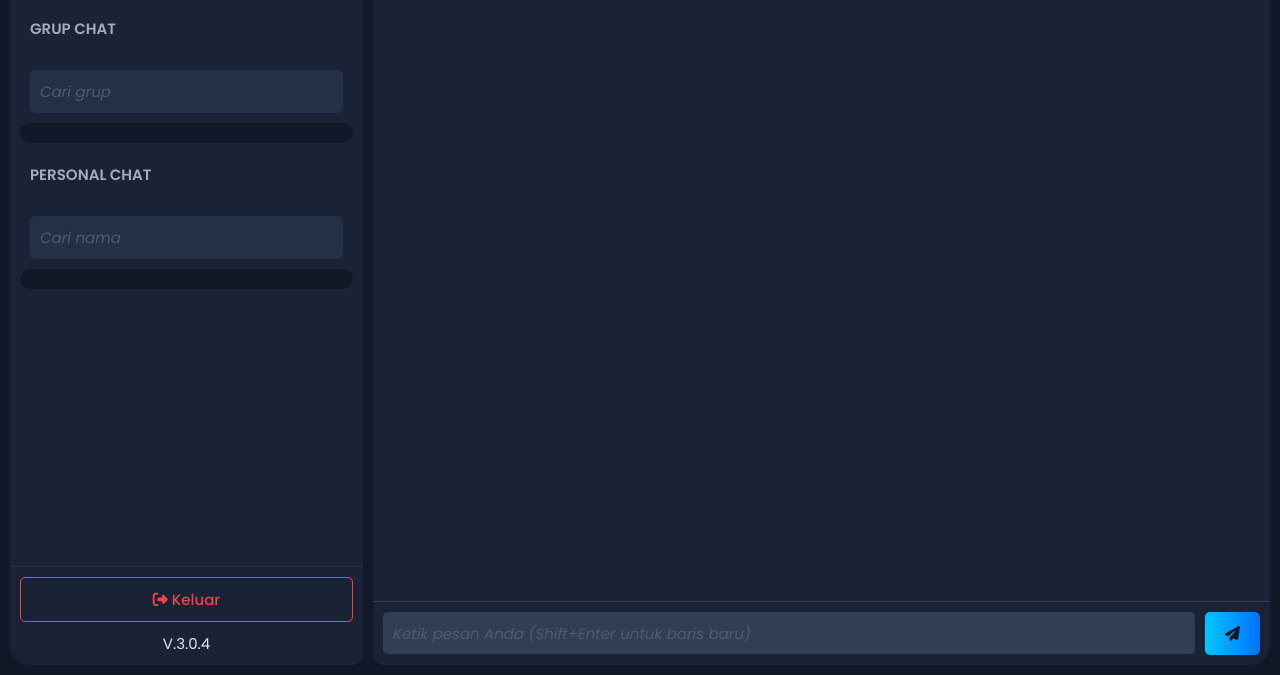
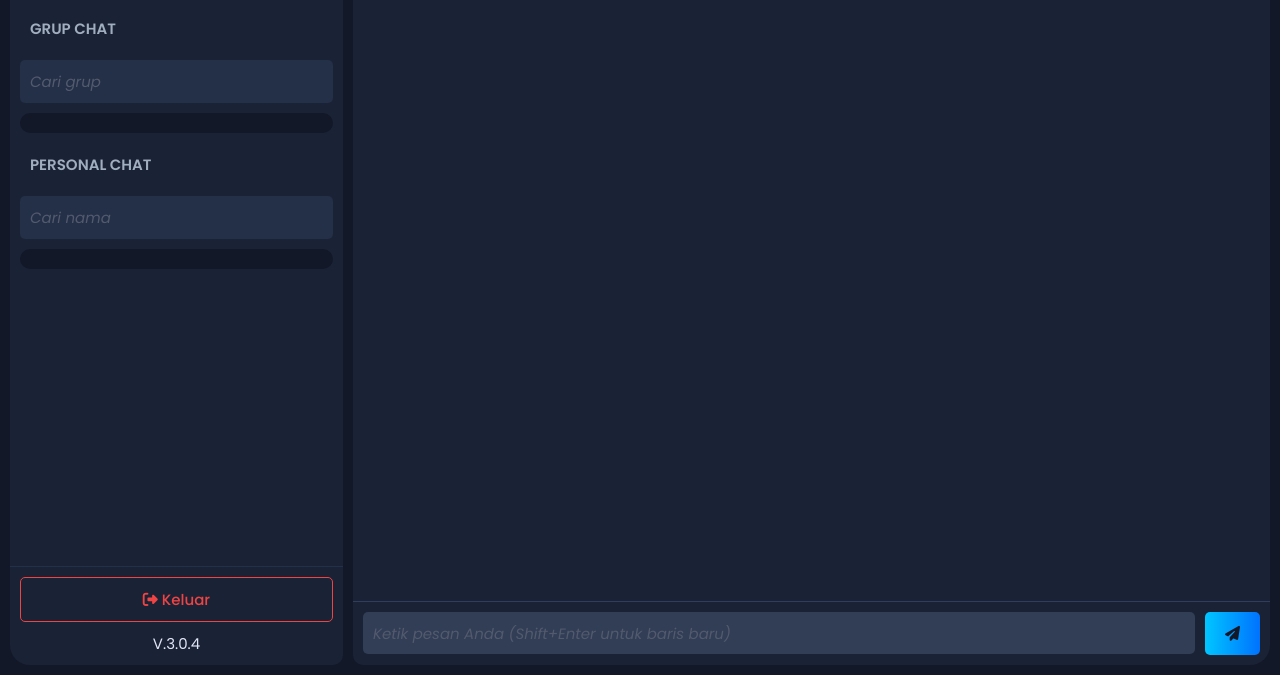
Before and after one commit to azzabuza/asla, a plain HTML site: page forum.html in a window 1280 px wide. Shown: the part 125-800 px from the top of the page. Drawn offline with Linux system fonts and the light colour scheme; no server answers.

Commit message:
Update forum.html

```diff
--- a/forum.html
+++ b/forum.html
@@ -24,13 +24,13 @@
             <h4 class="chat-list-header">Grup Chat</h4>
             <button id="createGroupBtn" class="btn-sm" style="display: none;"><i class="fas fa-plus"></i></button>
           </div>
-          <div class="form-group" style="margin: 0; padding: 1rem;">
+          <div class="form-group" style="margin: 0 0 1rem 0; padding: 0;">
             <input type="text" id="searchGroup" style="background: var(--gunmetal);" placeholder="Cari grup">
           </div>
           <ul id="group-list">
              </ul>
           <h4 class="chat-list-header">Personal Chat</h4>
-          <div class="form-group" style="margin: 0; padding: 1rem;">
+          <div class="form-group" style="margin: 0 0 1rem 0; padding: 0;">
             <input type="text" id="searchUser" style="background: var(--gunmetal);" placeholder="Cari nama">
           </div>
           <ul id="user-list">
```
